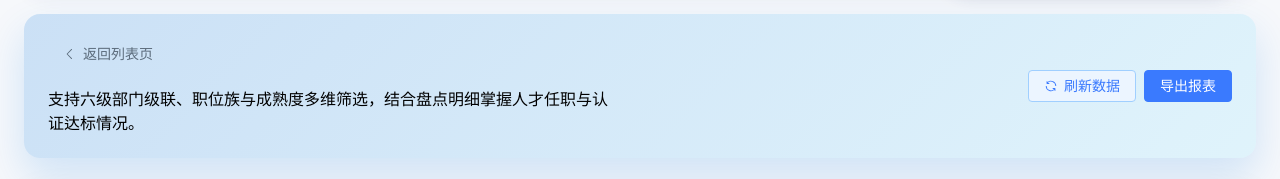
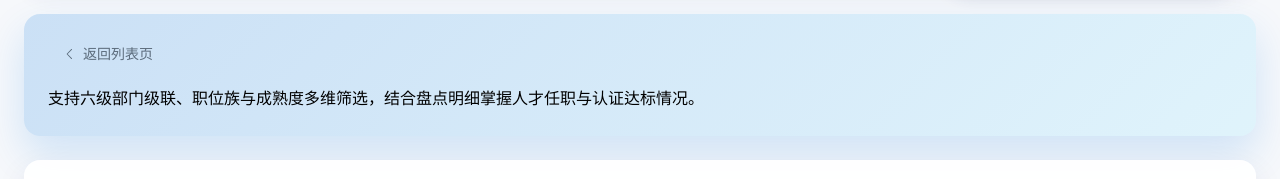
Before and after one commit to LZY18829039855/AI_Transform_Web, a Vue app in the folder ai-dashboard/: page /dashboard/certification/detail/1 in a window 1280 px wide. Shown: the part 158-337 px from the top of the page. Built offline with nearby package versions, Linux system fonts and the light colour scheme; no server answers.

Commit message:
修复AI任职认证看板和详情页面描述文字换行问题，移除详情页面刷新数据和导出报表按钮

```diff
--- a/ai-dashboard/src/views/dashboard/CertificationDashboard.vue
+++ b/ai-dashboard/src/views/dashboard/CertificationDashboard.vue
@@ -867,8 +867,8 @@ onActivated(() => {
   p {
     margin: $spacing-sm 0 0;
     color: #000;
-    max-width: 600px;
     line-height: 1.6;
+    white-space: nowrap;
   }
 }
 
--- a/ai-dashboard/src/views/dashboard/CertificationDetail.vue
+++ b/ai-dashboard/src/views/dashboard/CertificationDetail.vue
@@ -1,6 +1,6 @@
 <script setup lang="ts">
 import { computed, onActivated, onMounted, ref, watch } from 'vue'
-import { ArrowLeft, Refresh } from '@element-plus/icons-vue'
+import { ArrowLeft } from '@element-plus/icons-vue'
 import { useRoute, useRouter } from 'vue-router'
 import { fetchCertificationDetailData, fetchCadreQualifiedDetails, fetchPersonCertDetails } from '@/api/dashboard'
 import { useDepartmentFilter } from '@/composables/useDepartmentFilter'
@@ -355,10 +355,6 @@ onActivated(() => {
           </p>
         </div>
       </div>
-      <el-space>
-        <el-button type="primary" plain :icon="Refresh" @click="fetchDetail">刷新数据</el-button>
-        <el-button type="primary">导出报表</el-button>
-      </el-space>
     </header>
 
     <el-card shadow="hover" class="filter-card">
@@ -602,8 +598,9 @@ onActivated(() => {
 
   p {
     margin: $spacing-sm 0 0;
-    max-width: 560px;
     color: #000;
+    line-height: 1.6;
+    white-space: nowrap;
   }
 }
 
```
